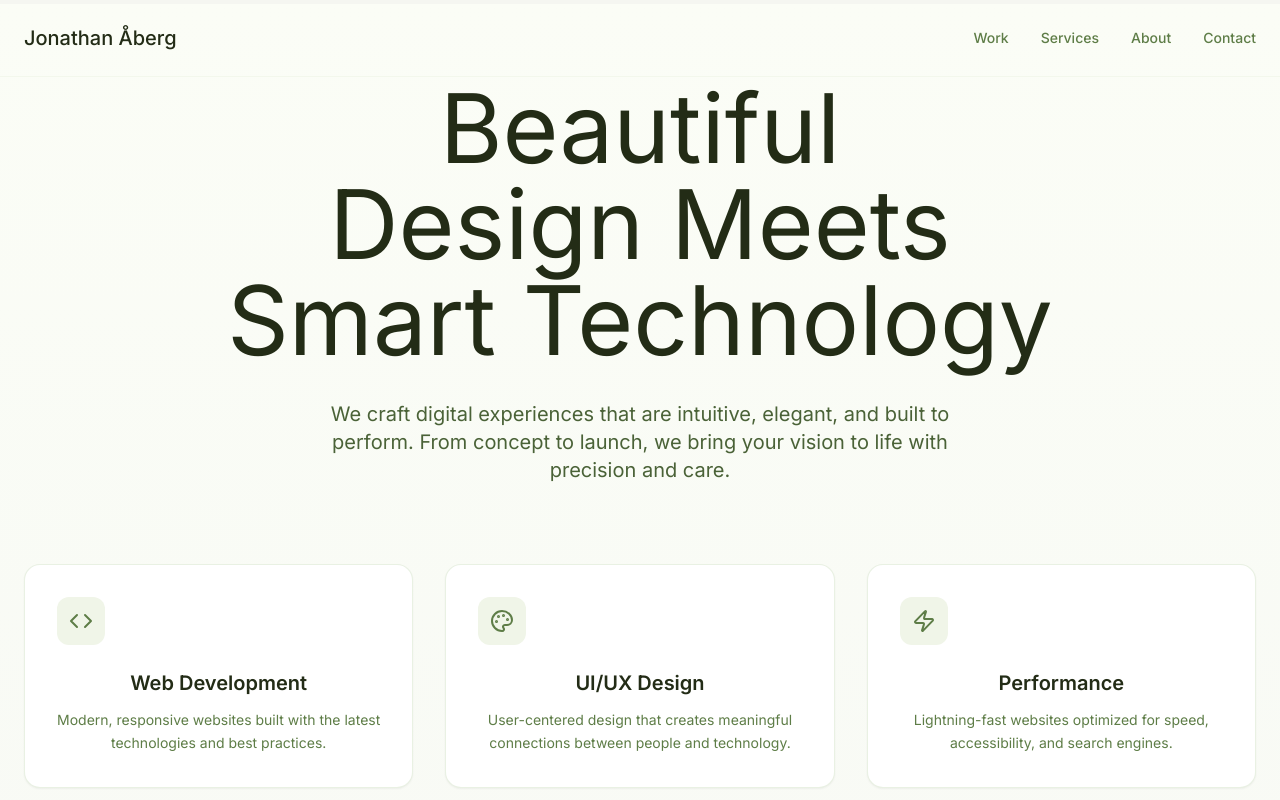
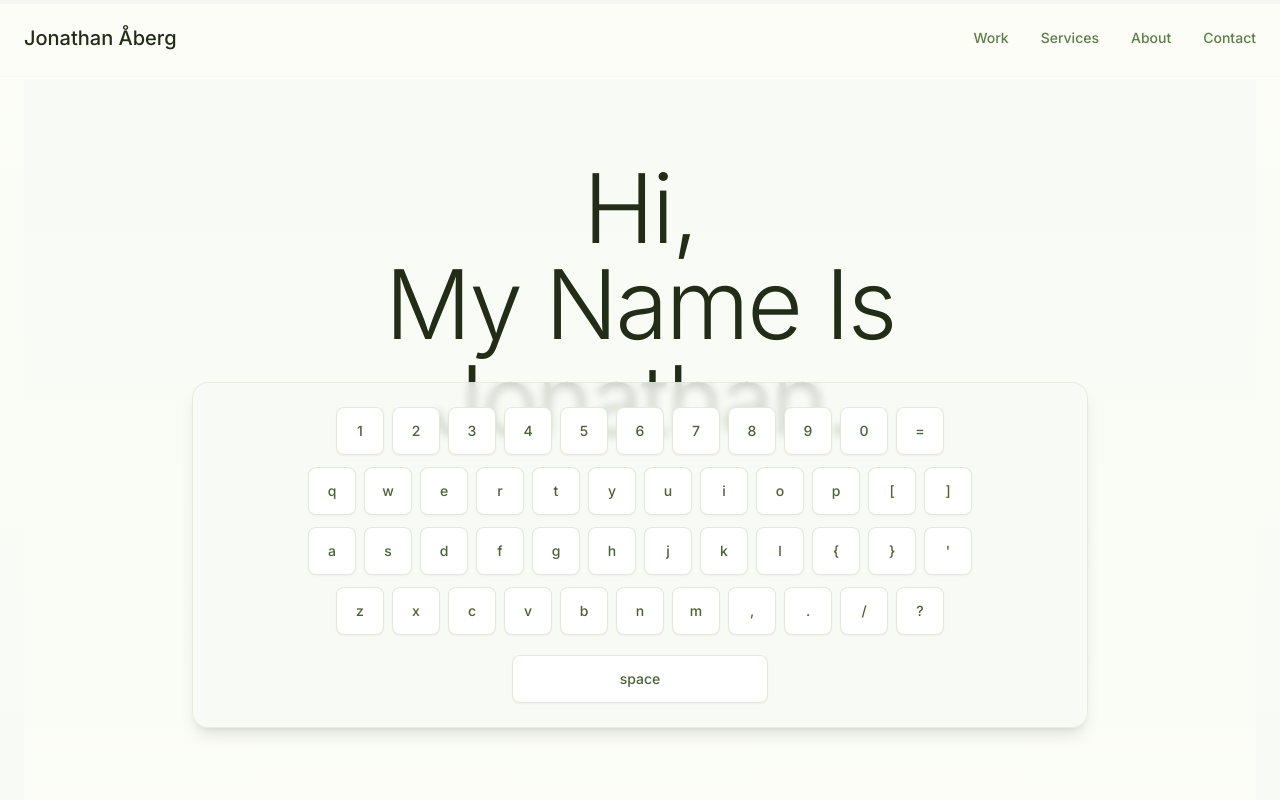
Before and after one commit to JonathanAberg/portfolio, a React (Vite) app: page / in a window 1280 px wide. Shown: the top 800 px of the page. Built offline with nearby package versions, Linux system fonts and the light colour scheme.

Commit message:
Updated Hero with a visual Keyboard functionality and improved text animation.

```diff
--- a/src/components/Hero.jsx
+++ b/src/components/Hero.jsx
@@ -1,31 +1,15 @@
 import { motion } from "framer-motion";
+import { useState, useEffect } from "react";
 import { ArrowRight, Code, Palette, Zap } from "lucide-react";
+import VisualKeyboard from "./VisualKeyboard";
 
 const Hero = () => {
+  const [showKeyboard, setShowKeyboard] = useState(false);
+  const [keyboardComplete, setKeyboardComplete] = useState(false);
+
+  const heroText = "Hi,\nMy Name Is\nJonathan.";
+
   // Animation variants
-  const titleVariants = {
-    hidden: { opacity: 0 },
-    visible: {
-      opacity: 1,
-      transition: {
-        staggerChildren: 0.03,
-        delayChildren: 0.3,
-      },
-    },
-  };
-
-  const charVariants = {
-    hidden: { opacity: 0, y: 100 },
-    visible: {
-      opacity: 1,
-      y: 0,
-      transition: {
-        duration: 0.8,
-        ease: "easeOut",
-      },
-    },
-  };
-
   const subtitleVariants = {
     hidden: { opacity: 0, y: 30 },
     visible: {
@@ -34,7 +18,7 @@ const Hero = () => {
       transition: {
         duration: 0.8,
         ease: "easeOut",
-        delay: 0.8,
+        delay: 0.3,
       },
     },
   };
@@ -45,7 +29,7 @@ const Hero = () => {
       opacity: 1,
       transition: {
         staggerChildren: 0.2,
-        delayChildren: 1.2,
+        delayChildren: 0.5,
       },
     },
   };
@@ -62,32 +46,63 @@ const Hero = () => {
     },
   };
 
-  // Split text into characters for animation
-  const splitText = (text) => {
-    return text.split("").map((char, index) => (
-      <motion.span key={index} variants={charVariants} className="char">
-        {char === " " ? "\u00A0" : char}
-      </motion.span>
-    ));
+  // Start keyboard animation after initial delay
+  useEffect(() => {
+    const timer = setTimeout(() => {
+      setShowKeyboard(true);
+    }, 1000);
+
+    return () => clearTimeout(timer);
+  }, []);
+
+  const handleKeyboardComplete = () => {
+    setKeyboardComplete(true);
   };
 
   return (
-    <section className="min-h-screen flex items-center justify-center px-6 pt-20 bg-gradient-to-b from-meadow-50 to-sage-50">
-      <div className="max-w-7xl mx-auto text-center">
-        {/* Main Heading */}
-        <motion.h1
-          variants={titleVariants}
-          initial="hidden"
-          animate="visible"
-          className="text-5xl md:text-7xl lg:text-8xl heading-primary mb-8 leading-tight text-sage-900"
+    <>
+      {/* Hero Section with Keyboard */}
+      <section className="min-h-screen bg-gradient-to-b from-meadow-50 to-sage-50 relative">
+        <div className="max-w-7xl mx-auto px-6 pt-20">
+          {/* Initial Loading State */}
+          {!showKeyboard && (
+            <div className="min-h-screen flex items-center justify-center">
+              <motion.div
+                initial={{ opacity: 0 }}
+                animate={{ opacity: 1 }}
+                transition={{ duration: 0.8 }}
+                className="text-center"
               >
-          {splitText("Beautiful")}
-          <br />
-          {splitText("Design Meets")}
-          <br />
-          {splitText("Smart Technology")}
-        </motion.h1>
+                <div className="text-5xl md:text-7xl lg:text-8xl font-light text-sage-900 leading-tight">
+                  <motion.div
+                    animate={{ opacity: [1, 0] }}
+                    transition={{
+                      duration: 0.8,
+                      repeat: Infinity,
+                      repeatType: "reverse",
+                    }}
+                    className="inline-block w-2 h-20 md:h-28 lg:h-32 bg-sage-600"
+                  />
+                </div>
+              </motion.div>
+            </div>
+          )}
 
+          {/* Visual Keyboard Component */}
+          {showKeyboard && (
+            <VisualKeyboard
+              text={heroText}
+              onComplete={handleKeyboardComplete}
+              isActive={showKeyboard}
+            />
+          )}
+        </div>
+      </section>
+
+      {/* Content Section - Only shown after keyboard completes */}
+      {keyboardComplete && (
+        <section className="py-32 bg-gradient-to-b from-sage-50 to-white">
+          <div className="max-w-7xl mx-auto px-6 text-center">
             {/* Subtitle */}
             <motion.p
               variants={subtitleVariants}
@@ -95,9 +110,9 @@ const Hero = () => {
               animate="visible"
               className="text-lg md:text-xl text-sage-700 max-w-2xl mx-auto mb-16 leading-relaxed"
             >
-          We craft digital experiences that are intuitive, elegant, and built to
-          perform. From concept to launch, we bring your vision to life with
-          precision and care.
+              I craft digital experiences that are intuitive, elegant, and built
+              to perform. From concept to launch, I bring your vision to life
+              with precision and care.
             </motion.p>
 
             {/* Featured Projects Grid */}
@@ -122,8 +137,8 @@ const Hero = () => {
                     Web Development
                   </h3>
                   <p className="text-sage-600 text-sm leading-relaxed">
-                Modern, responsive websites built with the latest technologies
-                and best practices.
+                    Modern, responsive websites built with the latest
+                    technologies and best practices.
                   </p>
                 </div>
               </motion.div>
@@ -143,8 +158,8 @@ const Hero = () => {
                     UI/UX Design
                   </h3>
                   <p className="text-sage-600 text-sm leading-relaxed">
-                User-centered design that creates meaningful connections between
-                people and technology.
+                    User-centered design that creates meaningful connections
+                    between people and technology.
                   </p>
                 </div>
               </motion.div>
@@ -164,34 +179,34 @@ const Hero = () => {
                     Performance
                   </h3>
                   <p className="text-sage-600 text-sm leading-relaxed">
-                Lightning-fast websites optimized for speed, accessibility, and
-                search engines.
+                    Lightning-fast websites optimized for speed, accessibility,
+                    and search engines.
                   </p>
                 </div>
               </motion.div>
             </motion.div>
 
             {/* Call to Action */}
-        {/* CTA Button */}
             <motion.div
               initial={{ opacity: 0, y: 30 }}
               animate={{ opacity: 1, y: 0 }}
-          transition={{ duration: 0.8, delay: 1.8 }}
+              transition={{ duration: 0.8, delay: 1.2 }}
               className="flex justify-center mt-16"
             >
-          <motion.button
+              <motion.a
+                href="#work"
                 whileHover={{ scale: 1.05 }}
                 whileTap={{ scale: 0.95 }}
-            className="bg-sage-600 text-white px-8 py-4 rounded-full text-lg font-medium hover:bg-sage-700 transition-colors shadow-lg hover:shadow-xl"
+                className="bg-sage-600 text-white px-8 py-4 rounded-full text-lg font-medium hover:bg-sage-700 transition-colors shadow-lg hover:shadow-xl inline-flex items-center gap-2"
               >
-            <div className="flex items-center gap-2">
                 <span>View My Work</span>
                 <ArrowRight className="w-5 h-5" />
-            </div>
-          </motion.button>
+              </motion.a>
             </motion.div>
           </div>
         </section>
+      )}
+    </>
   );
 };
 
--- /dev/null
+++ b/src/components/VisualKeyboard.jsx
@@ -0,0 +1,206 @@
+import { useState, useEffect, useMemo } from "react";
+import { motion, AnimatePresence } from "framer-motion";
+
+const VisualKeyboard = ({ text, onComplete, isActive }) => {
+  const [currentIndex, setCurrentIndex] = useState(0);
+  const [pressedKey, setPressedKey] = useState(null);
+  const [displayText, setDisplayText] = useState("");
+
+  const keyboardLayout = [
+    ["1", "2", "3", "4", "5", "6", "7", "8", "9", "0", "="],
+    ["q", "w", "e", "r", "t", "y", "u", "i", "o", "p", "[", "]"],
+    ["a", "s", "d", "f", "g", "h", "j", "k", "l", "{", "}", "'"],
+    ["z", "x", "c", "v", "b", "n", "m", ",", ".", "/", "?"],
+  ];
+
+  const specialKeys = useMemo(
+    () => ({
+      " ": "space",
+      "\n": "enter",
+    }),
+    []
+  );
+
+  useEffect(() => {
+    if (!isActive || currentIndex >= text.length) {
+      if (currentIndex >= text.length && onComplete) {
+        setTimeout(onComplete, 800);
+      }
+      return;
+    }
+
+    const timer = setTimeout(() => {
+      const currentChar = text[currentIndex];
+      const keyToPress = specialKeys[currentChar] || currentChar.toLowerCase();
+
+      setPressedKey(keyToPress);
+      setDisplayText((prev) => prev + currentChar);
+
+      setTimeout(() => {
+        setPressedKey(null);
+      }, 100);
+
+      setCurrentIndex((prev) => prev + 1);
+    }, 90);
+
+    return () => clearTimeout(timer);
+  }, [currentIndex, text, isActive, onComplete, specialKeys]);
+
+  useEffect(() => {
+    if (isActive) {
+      setCurrentIndex(0);
+      setDisplayText("");
+      setPressedKey(null);
+      window.scrollTo(0, 0);
+    }
+  }, [isActive]);
+
+  return (
+    <div className="relative min-h-screen bg-gradient-to-b from-sage-50 to-meadow-50">
+      {/* Text Display Section */}
+      <div className="flex items-center justify-center px-6 pt-20 pb-8">
+        <motion.div
+          initial={{ opacity: 0 }}
+          animate={{ opacity: 1 }}
+          transition={{ duration: 0.8 }}
+          className="text-center max-w-6xl"
+        >
+          <div className="text-5xl md:text-6xl lg:text-7xl xl:text-8xl font-light text-sage-900 leading-[0.9] tracking-tight">
+            {displayText.split("\n").map((line, lineIndex) => {
+              const isLastLine =
+                lineIndex === displayText.split("\n").length - 1;
+              const shouldShowCursor = isLastLine && currentIndex < text.length;
+
+              return (
+                <motion.div
+                  key={lineIndex}
+                  initial={{ opacity: 0, y: 20 }}
+                  animate={{ opacity: 1, y: 0 }}
+                  transition={{ duration: 0.6, delay: lineIndex * 0.1 }}
+                  className="block"
+                >
+                  {line}
+                  {shouldShowCursor && (
+                    <motion.span
+                      animate={{ opacity: [1, 0] }}
+                      transition={{
+                        duration: 0.8,
+                        repeat: Infinity,
+                        repeatType: "reverse",
+                      }}
+                      className="inline-block w-1 h-16 md:h-20 lg:h-24 xl:h-28 bg-sage-700 ml-2 align-bottom"
+                    />
+                  )}
+                </motion.div>
+              );
+            })}
+          </div>
+        </motion.div>
+      </div>
+
+      {/* Keyboard Section - Positioned higher from bottom */}
+      <div className="absolute bottom-32 left-0 right-0 p-6">
+        <div className="max-w-4xl mx-auto">
+          <motion.div
+            initial={{ opacity: 0, y: 20 }}
+            animate={{ opacity: 1, y: 0 }}
+            transition={{ duration: 0.8, delay: 0.5 }}
+            className="bg-sage-50/80 backdrop-blur-sm rounded-2xl p-6 border border-sage-200/50 shadow-lg"
+          >
+            <div className="space-y-3">
+              {keyboardLayout.map((row, rowIndex) => (
+                <div key={rowIndex} className="flex justify-center gap-2">
+                  {row.map((key) => {
+                    const isPressed = pressedKey === key;
+
+                    return (
+                      <motion.div
+                        key={key}
+                        animate={{
+                          scale: isPressed ? 0.95 : 1,
+                          backgroundColor: isPressed ? "#5E7D47" : "#FFFFFF",
+                        }}
+                        transition={{
+                          duration: 0.1,
+                          ease: "easeOut",
+                        }}
+                        className={`
+                          relative flex items-center justify-center
+                          w-10 h-10 md:w-12 md:h-12 rounded-lg
+                          text-xs md:text-sm font-medium text-sage-700
+                          border border-sage-200/70
+                          select-none shadow-sm
+                          ${
+                            isPressed
+                              ? "text-white border-sage-600"
+                              : "hover:border-sage-300"
+                          }
+                        `}
+                      >
+                        <AnimatePresence>
+                          {isPressed && (
+                            <motion.div
+                              initial={{ scale: 0, opacity: 0.3 }}
+                              animate={{ scale: 1.2, opacity: 0 }}
+                              exit={{ opacity: 0 }}
+                              transition={{ duration: 0.3 }}
+                              className="absolute inset-0 bg-sage-400 rounded-lg"
+                            />
+                          )}
+                        </AnimatePresence>
+
+                        <span className="relative z-10">{key}</span>
+                      </motion.div>
+                    );
+                  })}
+                </div>
+              ))}
+
+              <div className="flex justify-center pt-2">
+                <motion.div
+                  animate={{
+                    scale: pressedKey === "space" ? 0.98 : 1,
+                    backgroundColor:
+                      pressedKey === "space" ? "#5E7D47" : "#FFFFFF",
+                  }}
+                  transition={{
+                    duration: 0.1,
+                    ease: "easeOut",
+                  }}
+                  className={`
+                    relative flex items-center justify-center
+                    w-48 md:w-64 h-10 md:h-12 rounded-lg
+                    text-xs md:text-sm font-medium
+                    border border-sage-200/70
+                    select-none shadow-sm
+                    ${
+                      pressedKey === "space"
+                        ? "text-white border-sage-600"
+                        : "text-sage-700 hover:border-sage-300"
+                    }
+                  `}
+                >
+                  <AnimatePresence>
+                    {pressedKey === "space" && (
+                      <motion.div
+                        initial={{ scale: 0, opacity: 0.3 }}
+                        animate={{ scale: 1.2, opacity: 0 }}
+                        exit={{ opacity: 0 }}
+                        transition={{ duration: 0.3 }}
+                        className="absolute inset-0 bg-sage-400 rounded-lg"
+                      />
+                    )}
+                  </AnimatePresence>
+
+                  <span className="relative z-10">space</span>
+                </motion.div>
+              </div>
+            </div>
+          </motion.div>
+        </div>
+      </div>
+    </div>
+  );
+};
+
+export default VisualKeyboard;
```
Lines whose indentation alone changed are shown as unchanged.
